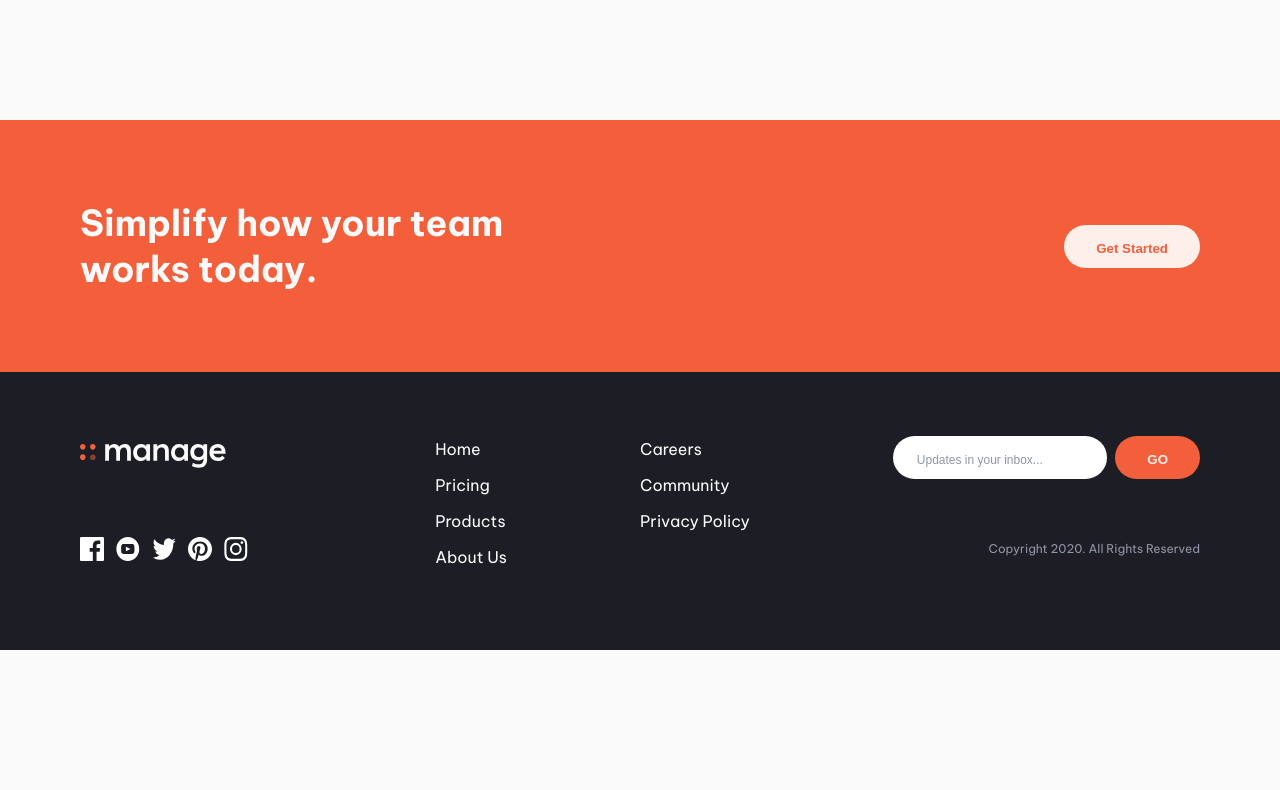
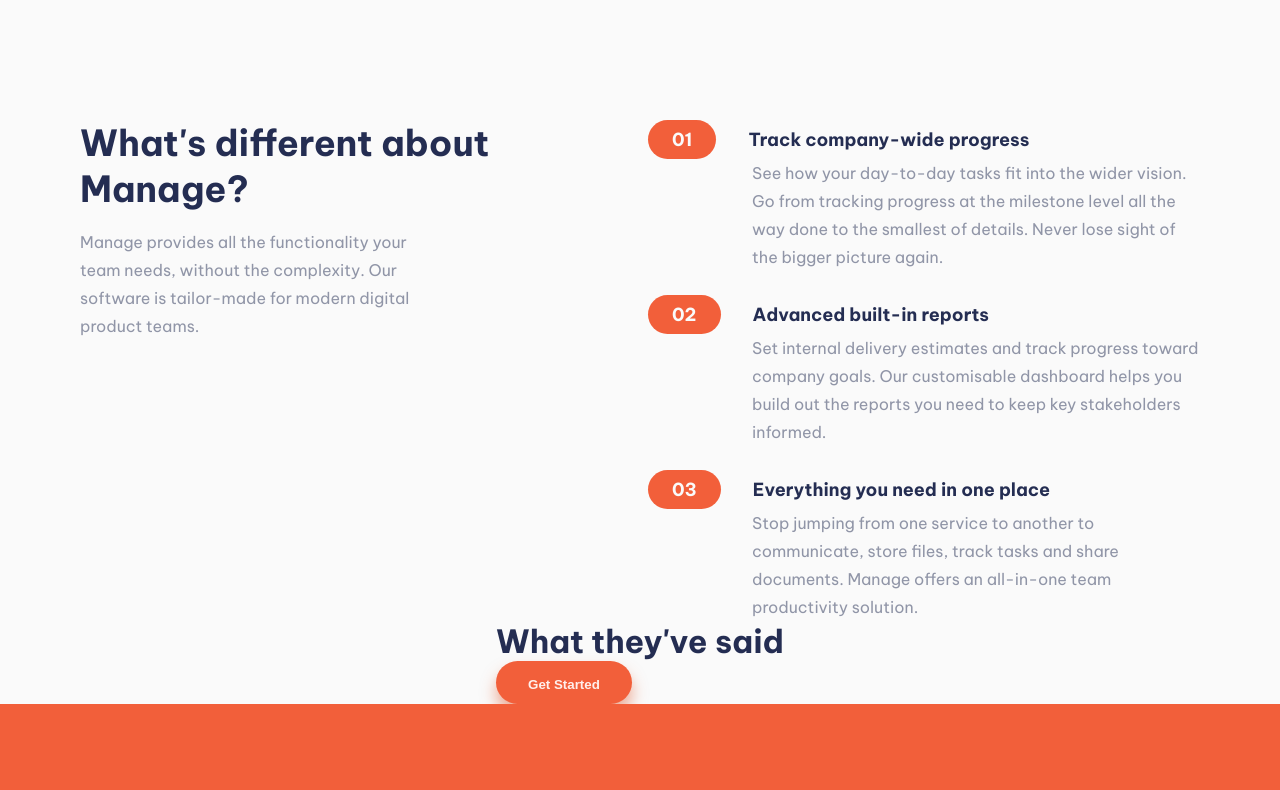
Before and after one commit to kaseyvee/manage-landing, a React (Vite) app: page / in a window 1280 px wide. Shown: the part 680-1470 px from the top of the page. Before the commit the page ends 1330 px from the top, so only its background shows below. Built offline with nearby package versions, Linux system fonts and the light colour scheme.

Commit message:
Create and style offers

```diff
--- a/src/App.jsx
+++ b/src/App.jsx
@@ -1,16 +1,24 @@
+import Nav from "./components/Nav"
+
+import Hero from "./components/Hero"
+import Offers from "./components/Offers"
+import Testimonials from "./components/Testimonials"
+
 import BottomBanner from "./components/BottomBanner"
 import Footer from "./components/Footer"
-import Hero from "./components/Hero"
-import Nav from "./components/Nav"
 
 function App() {
 
   return (
     <div className="App">
       <Nav />
+
       <Hero />
+      <Offers />
+      <Testimonials />
 
       <BottomBanner />
+      <Footer />
 
       {/* <picture>
         <source
@@ -18,8 +26,6 @@ function App() {
         />
         <img src="bg-simplify-section-mobile.svg" alt="background" />
       </picture> */}
-
-      <Footer />
     </div>
   )
 }
--- /dev/null
+++ b/src/components/Offers.jsx
@@ -0,0 +1,46 @@
+import data from "../data";
+
+function Offers() {
+
+  const offers = data.offers;
+
+  const offersList = offers.map((offer, i) => {
+    return (
+      <div className="offers_list_item" key={i}>
+        <div className="offers_list_item_header">
+          <h2 className="button offers_list_item_header_number">
+            0{i + 1}
+          </h2>
+
+          <h2 className="offers_list_item_header_title">
+            {offer.header}
+          </h2>
+        </div>
+
+        <p className="offers_list_item_description">
+          {offer.description}
+        </p>
+      </div>
+    )
+  })
+
+  return (
+    <div className="offers">
+      <div className="offers_main">
+        <h1 className="offers_main_header">
+          What's different about Manage?
+        </h1>
+
+        <p className="offers_main_description">
+          Manage provides all the functionality your team needs, without the complexity. Our software is tailor-made for modern digital product teams.
+        </p>
+      </div>
+
+      <div className="offers_list">
+        {offersList}
+      </div>
+    </div>
+  );
+}
+
+export default Offers;
--- /dev/null
+++ b/src/components/Testimonials.jsx
@@ -0,0 +1,13 @@
+function Testimonials() {
+  return (
+    <div className="testimonials">
+      <h1 className="testimonials_header">
+        What they've said
+      </h1>
+
+      <button className="button button-primary">Get Started</button>
+    </div>
+  );
+}
+
+export default Testimonials;
--- a/src/data.jsx
+++ b/src/data.jsx
@@ -5,12 +5,12 @@ const data = {
       description: "See how your day-to-day tasks fit into the wider vision. Go from tracking progress at the milestone level all the way done to the smallest of details. Never lose sight of the bigger picture again."
     },
     {
-      header: "Track company-wide progress",
-      description: "See how your day-to-day tasks fit into the wider vision. Go from tracking progress at the milestone level all the way done to the smallest of details. Never lose sight of the bigger picture again."
+      header: "Advanced built-in reports",
+      description: "Set internal delivery estimates and track progress toward company goals. Our customisable dashboard helps you build out the reports you need to keep key stakeholders informed."
     },
     {
-      header: "Advanced built-in reports",
-      description: "Set internal delivery estimates and track progress toward company goals. Our customisable dashboard helps you build out the reports you need to keep key stakeholders informed."
+      header: "Everything you need in one place",
+      description: "Stop jumping from one service to another to communicate, store files, track tasks and share documents. Manage offers an all-in-one team productivity solution."
     }
   ],
   testimonials: [
--- a/src/styles/abstracts/_colors.scss
+++ b/src/styles/abstracts/_colors.scss
@@ -1,4 +1,7 @@
+$alpha: 0.1;
+
 $red: hsl(12, 88%, 59%);
+$transparentRed: hsl(12, 88%, 59%, $alpha);
 $lightRed: hsl(13, 100%, 96%);
 
 $blue: hsl(228, 39%, 23%);
--- a/src/styles/components/_hero.scss
+++ b/src/styles/components/_hero.scss
@@ -20,7 +20,15 @@
 
   &_main {
     @include center(column);
-    gap: 1rem;
+
+    &_header {
+      font-size: 2.25rem;
+    }
+
+    &_description {
+      max-width: 22rem;
+      margin: 0.5rem 0 2rem 0;
+    }
   }
 }
 
@@ -46,14 +54,13 @@
     &_main {
       grid-column: 1;
       align-items: flex-start;
-      gap: 2rem;
 
       &_header {
         font-size: 3rem;
       }
 
       &_description {
-        max-width: 22rem;
+        margin-top: 1rem;
       }
     }
   }
--- /dev/null
+++ b/src/styles/components/_offers.scss
@@ -0,0 +1,95 @@
+.offers {
+  display: flex;
+  flex-direction: column;
+
+  &_main {
+    @include center(column);
+    gap: 1rem;
+    text-align: center;
+    padding: 2rem;
+
+    &_header {
+      font-size: 1.75rem;
+    }
+
+    &_description {
+      font-size: 0.85rem;
+      max-width: 21rem;
+    }
+  }
+
+  &_list {
+    display: flex;
+    flex-direction: column;
+    gap: 1.5rem;
+    margin: 1rem 0rem 4rem 0;
+
+    &_item {
+      &_header {
+        display: flex;
+        align-items: center;
+        gap: 1rem;
+        background-color: $transparentRed;
+        font-size: 0.6rem;
+        margin-left: 1rem;
+
+        &_number {
+          background-color: $red;
+          color: $white;
+          padding: 0.5rem 1.5rem;
+        }
+      }
+
+      &_description {
+        font-size: 0.85rem;
+        padding: 1rem;
+      }
+    }
+  }
+}
+
+@media (min-width: 769px) {
+  .offers {
+    display: grid;
+    grid-template-columns: 1fr 1fr;
+    max-width: 70rem;
+    padding: 0 2rem;
+
+    &_main {
+      justify-content: flex-start;
+      align-items: flex-start;
+      text-align: left;
+      padding: 0;
+
+      &_header {
+        font-size: 2.25rem;
+      }
+
+      &_description {
+        font-size: 1rem;
+      }
+    }
+
+    &_list {
+      margin: 0;
+      align-items: flex-end;
+
+      &_item {
+
+        &_header {
+          font-size: 0.75rem;
+          background-color: transparent;
+          margin-left: 0;
+          gap: 2rem;
+        }
+
+        &_description {
+          font-size: 1rem;
+          padding: 0;
+          margin-left: 6.5rem;
+          max-width: 28rem;
+        }
+      }
+    }
+  }
+}
--- a/src/styles/components/index.scss
+++ b/src/styles/components/index.scss
@@ -1,5 +1,8 @@
 @import "nav";
+@import "button";
+
+@import "hero";
+@import "offers";
+
+@import "bottom-banner";
 @import "footer";
-@import "hero";
-@import "bottom-banner";
-@import "button";
```
